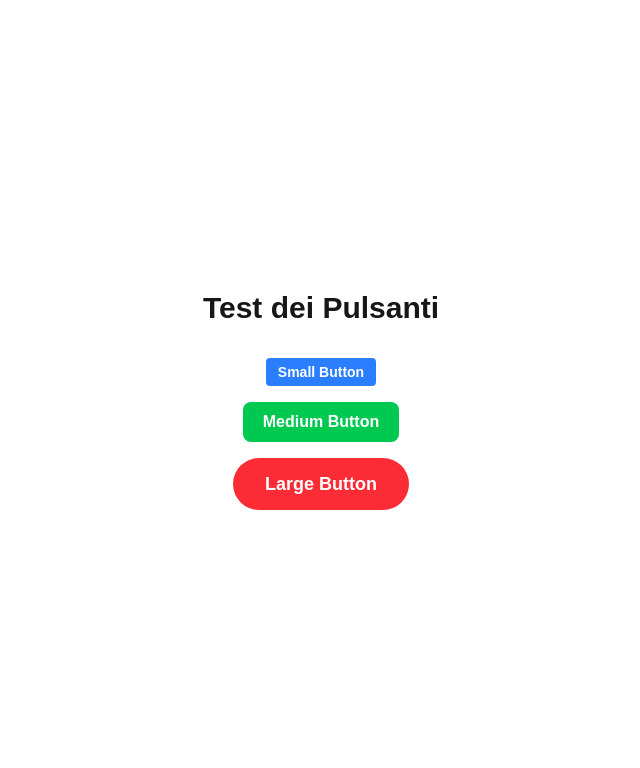
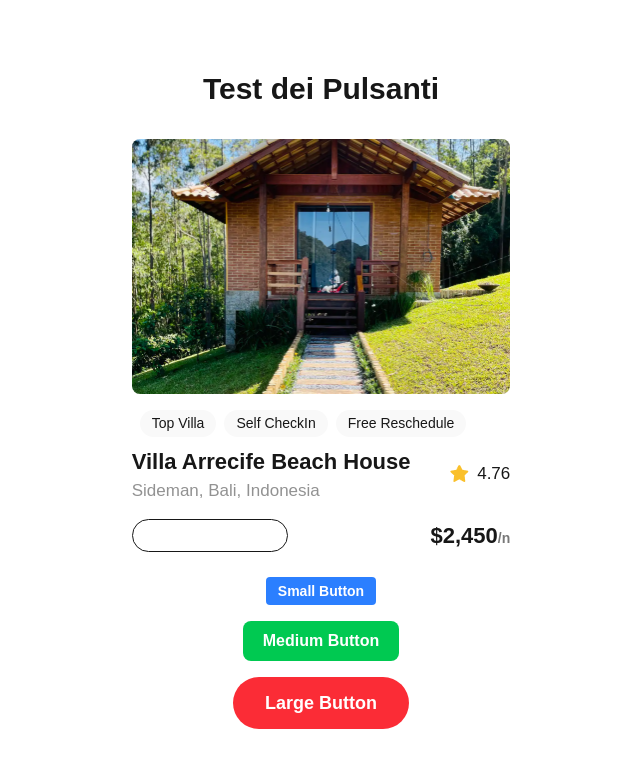
Before and after one commit to Saadia-Nazih/alx-project-0x00-setup, a Next.js app in the folder alx-project-0x00/: page /landing in a window 1280 px wide. Shown: the top 768 px of the page, without its empty margins (319-959 px from the left). Built offline with nearby package versions, Linux system fonts and the light colour scheme.

Commit message:
new update

```diff
--- a/alx-project-0x00/pages/landing.tsx
+++ b/alx-project-0x00/pages/landing.tsx
@@ -1,11 +1,12 @@
 import React from 'react';
 import Button from '@/components/Button';
+import Card from  '@/components/Card';
 
 const LandingPage = () => {
   return (
     <div className="flex flex-col items-center justify-center h-screen space-y-4">
       <h1 className="text-3xl font-bold mb-8">Test dei Pulsanti</h1>
-
+      <Card />
       <Button
         title="Small Button"
         styles="bg-blue-500 px-3 py-1 rounded-sm text-sm"
```
